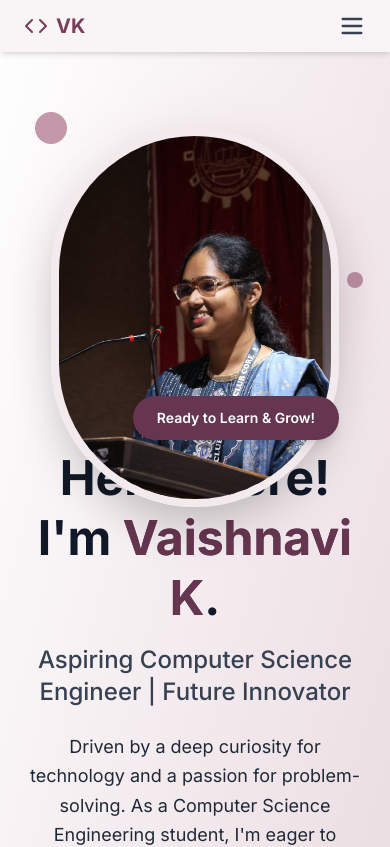
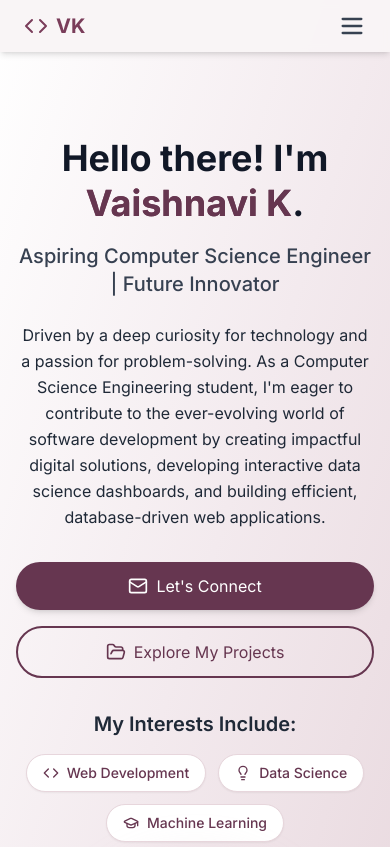
Before and after one commit to kvaishnavi24/portfolio, a React (Vite) app: page / in a window 390 px wide. Shown: the top 847 px of the page. Built offline with nearby package versions, Linux system fonts and the light colour scheme.

Commit message:
Update Hero.tsx

```diff
--- a/src/components/Hero.tsx
+++ b/src/components/Hero.tsx
@@ -7,39 +7,42 @@ const Hero: React.FC = () => {
       id="home"
       className="min-h-screen flex items-center bg-gradient-to-br from-white via-wine-100 to-wine-200 pt-24 pb-16"
     >
-      <div className="container mx-auto px-6 py-8 md:py-12">
-        <div className="grid grid-cols-1 lg:grid-cols-2 items-center gap-8 lg:gap-12">
+      <div className="container mx-auto px-4 sm:px-6 py-10 md:py-12">
+        <div className="flex flex-col-reverse lg:grid lg:grid-cols-2 items-center gap-8 lg:gap-12">
+
           {/* Text Section */}
           <div className="order-2 lg:order-1 text-center lg:text-left">
-            <h1 className="text-5xl md:text-6xl font-extrabold text-gray-900 leading-tight mb-4">
+            <h1 className="text-4xl sm:text-5xl md:text-6xl font-extrabold text-gray-900 leading-tight mb-4">
               Hello there! I'm{' '}
               <span className="text-wine-800 bg-gradient-to-r from-wine-700 to-wine-900 bg-clip-text text-transparent">
                 Vaishnavi K
               </span>
               .
             </h1>
-            <h2 className="text-2xl md:text-3xl text-gray-700 font-medium mb-6">
+            <h2 className="text-xl sm:text-2xl md:text-3xl text-gray-700 font-medium mb-6">
               Aspiring Computer Science Engineer | Future Innovator
             </h2>
-            <p className="text-lg text-gray-800 mb-8 max-w-xl mx-auto lg:mx-0 leading-relaxed">
+            <p className="text-base sm:text-lg text-gray-800 mb-8 max-w-xl mx-auto lg:mx-0 leading-relaxed">
               Driven by a deep curiosity for technology and a passion for problem-solving. As a Computer Science Engineering student, I'm eager to contribute to the ever-evolving world of software development by creating impactful digital solutions, developing interactive data science dashboards, and building efficient, database-driven web applications.
             </p>
-            <div className="flex flex-wrap justify-center lg:justify-start gap-4">
+
+            <div className="flex flex-col sm:flex-row flex-wrap justify-center lg:justify-start gap-4">
               <a
                 href="#contact"
-                className="inline-flex items-center gap-2 px-6 py-3 bg-wine-800 text-white rounded-full shadow-md hover:bg-wine-900 focus:outline-none focus:ring-2 focus:ring-wine-400 transition-all duration-300 transform hover:-translate-y-1"
+                className="inline-flex items-center justify-center gap-2 px-6 py-3 bg-wine-800 text-white rounded-full shadow-md hover:bg-wine-900 focus:outline-none focus:ring-2 focus:ring-wine-400 transition-all duration-300 transform hover:-translate-y-1"
               >
                 <Mail className="w-5 h-5" />
                 Let's Connect
               </a>
               <a
                 href="#projects"
-                className="inline-flex items-center gap-2 px-6 py-3 border-2 border-wine-800 text-wine-800 rounded-full hover:bg-wine-50 focus:outline-none focus:ring-2 focus:ring-wine-400 transition-all duration-300 transform hover:-translate-y-1"
+                className="inline-flex items-center justify-center gap-2 px-6 py-3 border-2 border-wine-800 text-wine-800 rounded-full hover:bg-wine-50 focus:outline-none focus:ring-2 focus:ring-wine-400 transition-all duration-300 transform hover:-translate-y-1"
               >
                 <FolderOpen className="w-5 h-5" />
                 Explore My Projects
               </a>
             </div>
+
             <div className="mt-8">
               <h3 className="text-xl font-semibold text-gray-800 mb-4">My Interests Include:</h3>
               <div className="flex flex-wrap gap-3 justify-center lg:justify-start">
@@ -58,12 +61,12 @@ const Hero: React.FC = () => {
 
           {/* Image Section */}
           <div className="order-1 lg:order-2 flex justify-center">
-            <div className="relative w-72 h-72 md:w-80 md:h-80">
-              {/* Decorative background elements */}
+            <div className="relative w-60 h-60 sm:w-72 sm:h-72 md:w-80 md:h-80">
+              {/* Decorative Backgrounds */}
               <div className="absolute -inset-4 bg-gradient-to-br from-wine-200 via-wine-300 to-wine-400 rounded-full opacity-20 blur-xl"></div>
               <div className="absolute -inset-0 bg-gradient-to-tl from-wine-500 via-wine-300 to-white rounded-full opacity-10 animate-pulse duration-3000"></div>
 
-              {/* Profile image with border */}
+              {/* Profile image */}
               <div className="relative rounded-full overflow-hidden border-8 border-wine-100 shadow-2xl transition-transform hover:scale-[1.03] duration-500 ease-in-out z-10">
                 <img
                   src="./home.jpg"
@@ -78,7 +81,7 @@ const Hero: React.FC = () => {
                 Ready to Learn & Grow!
               </div>
 
-              {/* Floating dots */}
+              {/* Floating Dots */}
               <div className="absolute -top-4 -left-4 w-8 h-8 bg-wine-500 rounded-full opacity-70"></div>
               <div className="absolute top-1/2 -right-6 w-4 h-4 bg-wine-600 rounded-full opacity-60"></div>
               <div className="absolute -bottom-2 left-1/3 w-6 h-6 bg-wine-400 rounded-full opacity-60"></div>
```
